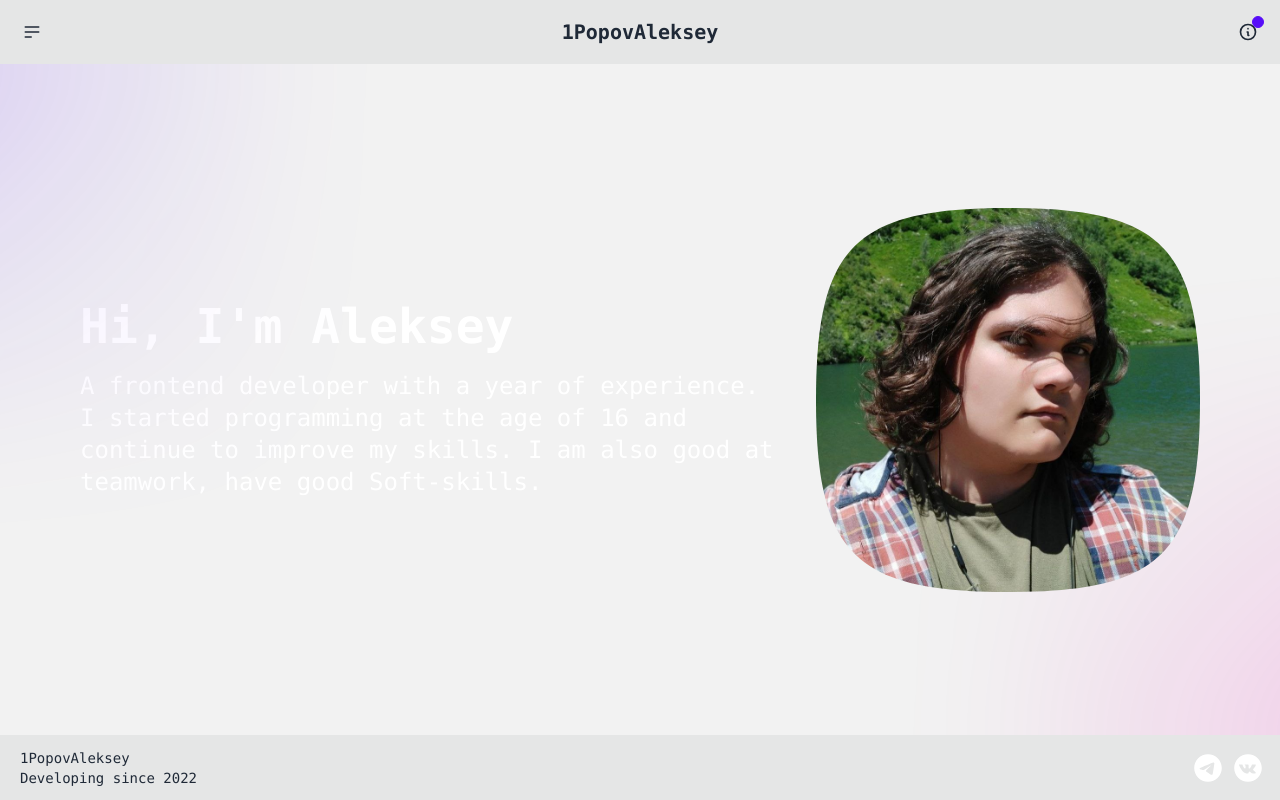
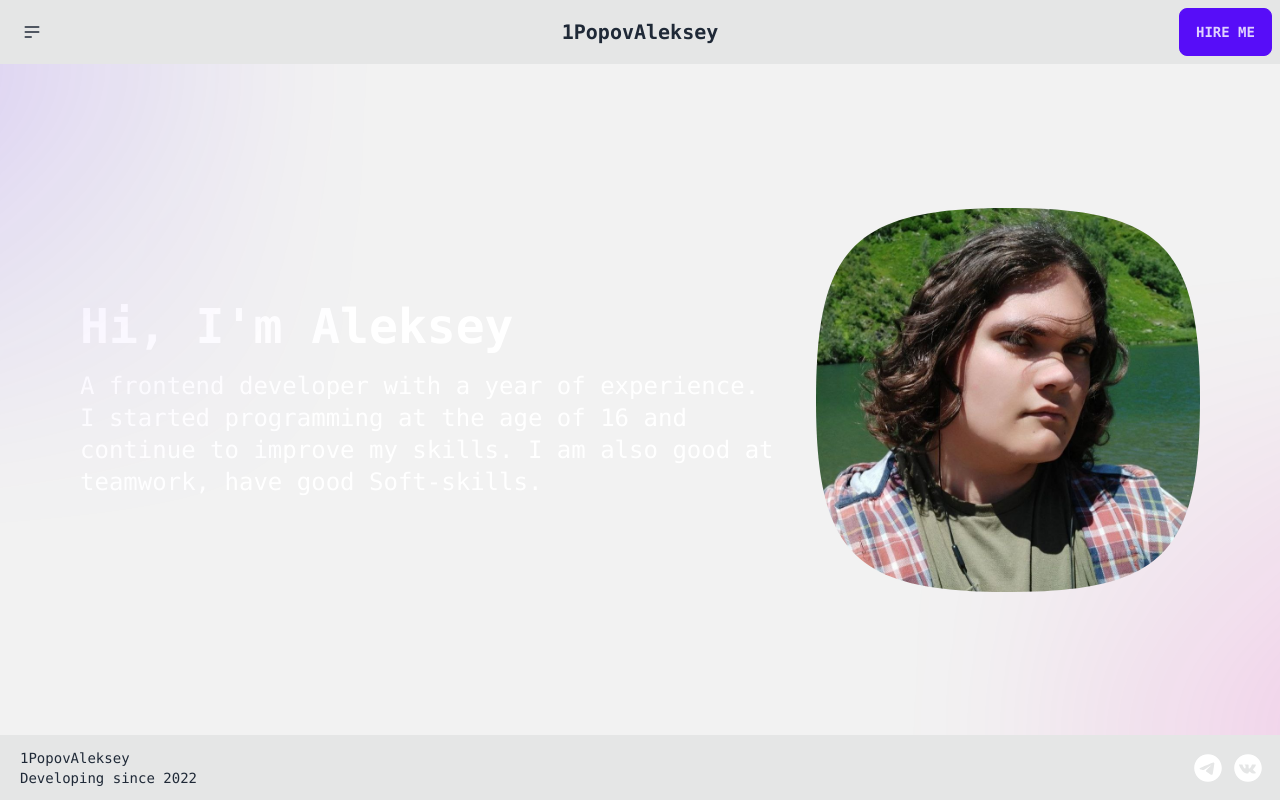
Before and after one commit to oluqom/oluqom, a React (Vite) app: page / in a window 1280 px wide. Built offline with nearby package versions, Linux system fonts and the light colour scheme.

Commit message:
feat: update Header

```diff
--- a/src/widgets/LayoutHeader/ui/LayoutHeader.tsx
+++ b/src/widgets/LayoutHeader/ui/LayoutHeader.tsx
@@ -39,25 +39,7 @@ const LayoutHeader = () => {
         <a className="btn btn-ghost normal-case text-xl">1PopovAleksey</a>
       </div>
       <div className="navbar-end">
-        <button className="btn btn-ghost btn-circle">
-          <div className="indicator">
-            <svg
-              xmlns="http://www.w3.org/2000/svg"
-              className="h-5 w-5"
-              fill="none"
-              viewBox="0 0 24 24"
-              stroke="currentColor"
-            >
-              <path
-                strokeLinecap="round"
-                strokeLinejoin="round"
-                strokeWidth="2"
-                d="M13 16h-1v-4h-1m1-4h.01M21 12a9 9 0 11-18 0 9 9 0 0118 0z"
-              />
-            </svg>
-            <span className="badge badge-xs badge-primary indicator-item"></span>
-          </div>
-        </button>
+        <button className="btn btn-primary">Hire me</button>
       </div>
     </header>
   );
```
